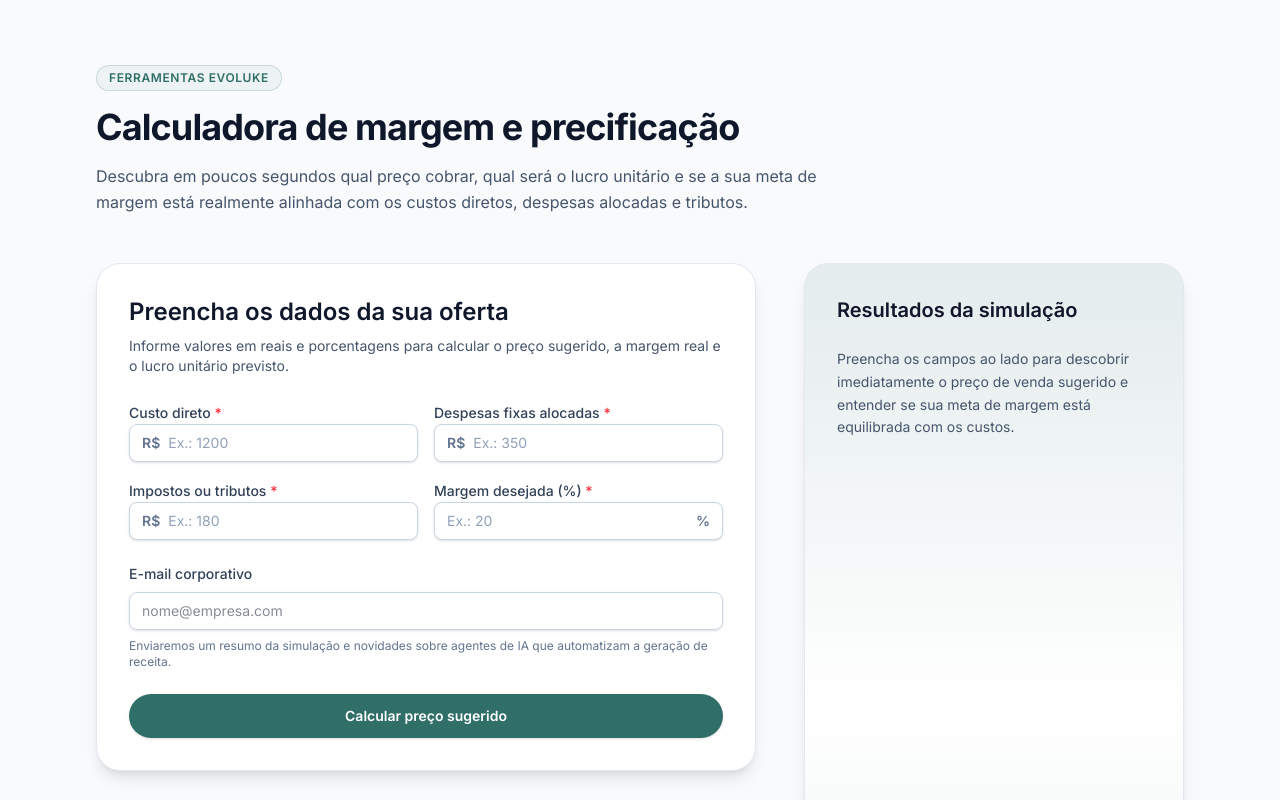
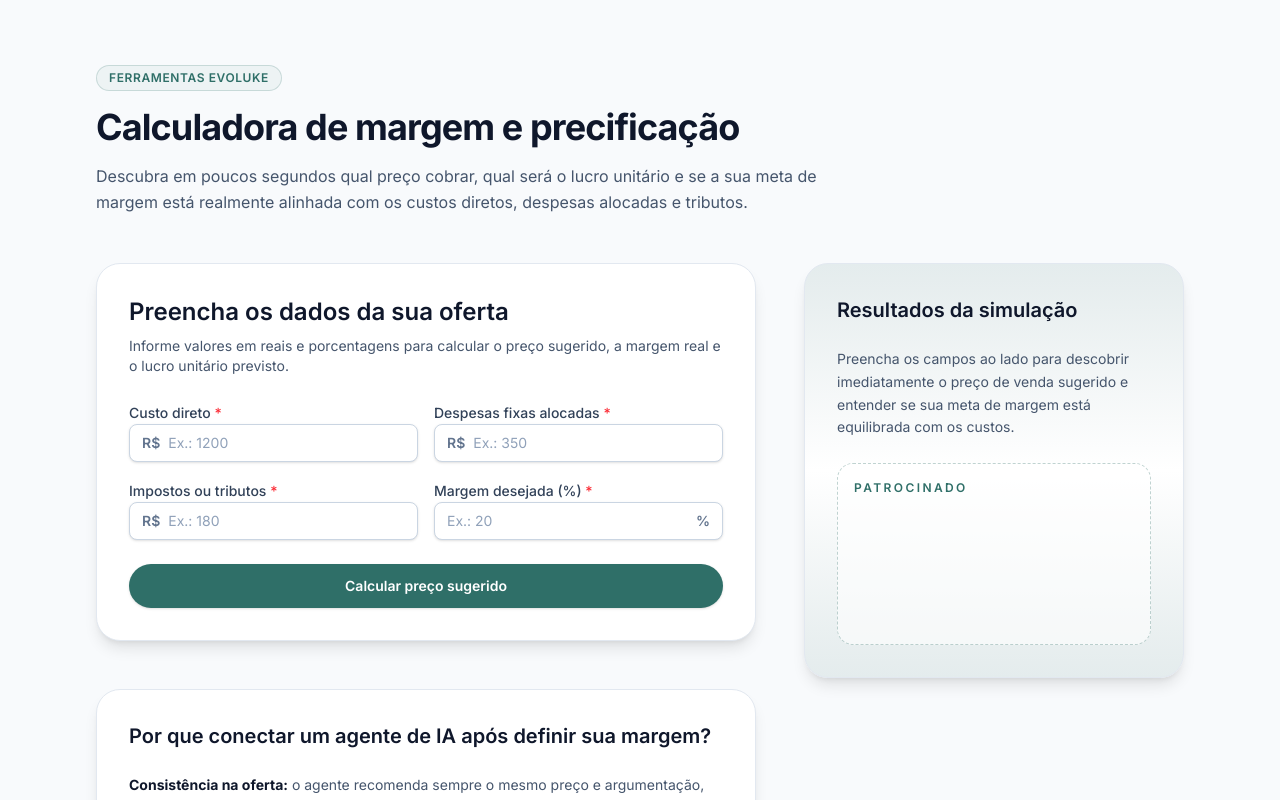
Before and after one commit to Evoluke/agent-plugandplay, a Next.js app: page /tools/calculadora-margem in a window 1280 px wide. Shown: the top 800 px of the page. Built offline with nearby package versions, Linux system fonts and the light colour scheme; no server answers.

Commit message:
refactor: simplify margin calculator experience

```diff
--- a/src/app/api/tools/leads/route.ts
+++ /dev/null
@@ -1,51 +0,0 @@
-import { NextResponse } from "next/server";
-import { z } from "zod";
-
-import { supabaseadmin } from "@/lib/supabaseAdmin";
-
-const leadSchema = z.object({
-  email: z.string({ required_error: "Informe um e-mail válido." }).email("Informe um e-mail válido."),
-  toolSlug: z.string().min(1, "Informe a ferramenta."),
-  payload: z.object({
-    directCost: z.number().min(0, "Custo direto deve ser positivo."),
-    allocatedExpenses: z.number().min(0, "Despesas alocadas devem ser positivas."),
-    taxes: z.number().min(0, "Impostos devem ser positivos."),
-    desiredMargin: z.number().min(0, "Margem deve ser positiva."),
-  }),
-});
-
-export async function POST(request: Request) {
-  try {
-    const body = await request.json();
-    const parsed = leadSchema.safeParse(body);
-
-    if (!parsed.success) {
-      const message = parsed.error.errors[0]?.message ?? "Dados inválidos.";
-      return NextResponse.json({ error: message }, { status: 400 });
-    }
-
-    const { email, toolSlug, payload } = parsed.data;
-
-    const { error } = await supabaseadmin.from("tool_leads").insert({
-      email,
-      tool_slug: toolSlug,
-      payload,
-    });
-
-    if (error) {
-      console.error("Erro ao salvar lead de ferramenta:", error);
-      return NextResponse.json(
-        { error: "Não foi possível salvar seus dados agora. Tente novamente em instantes." },
-        { status: 500 },
-      );
-    }
-
-    return NextResponse.json({ success: true });
-  } catch (error) {
-    console.error("Erro inesperado ao registrar lead de ferramenta:", error);
-    return NextResponse.json(
-      { error: "Não foi possível processar sua solicitação." },
-      { status: 500 },
-    );
-  }
-}
--- a/src/app/tools/calculadora-margem/CalculatorClient.tsx
+++ b/src/app/tools/calculadora-margem/CalculatorClient.tsx
@@ -1,6 +1,7 @@
 "use client";
 
-import { FormEvent, useMemo, useState } from "react";
+import Script from "next/script";
+import { FormEvent, useEffect, useState } from "react";
 
 const currencyFormatter = new Intl.NumberFormat("pt-BR", {
   style: "currency",
@@ -21,19 +22,15 @@ type CalculatorResult = {
   totalCost: number;
 };
 
-type LeadStatus = "idle" | "saving" | "saved" | "error";
-
 export default function CalculatorClient() {
   const [directCost, setDirectCost] = useState("");
   const [allocatedExpenses, setAllocatedExpenses] = useState("");
   const [taxes, setTaxes] = useState("");
   const [desiredMargin, setDesiredMargin] = useState("");
-  const [email, setEmail] = useState("");
   const [error, setError] = useState<string | null>(null);
   const [result, setResult] = useState<CalculatorResult | null>(null);
-  const [leadStatus, setLeadStatus] = useState<LeadStatus>("idle");
 
-  const handleSubmit = async (event: FormEvent<HTMLFormElement>) => {
+  const handleSubmit = (event: FormEvent<HTMLFormElement>) => {
     event.preventDefault();
     setError(null);
 
@@ -41,11 +38,6 @@ export default function CalculatorClient() {
     const parsedAllocatedExpenses = parseLocaleNumber(allocatedExpenses);
     const parsedTaxes = parseLocaleNumber(taxes);
     const parsedMargin = parseLocaleNumber(desiredMargin);
-
-    if (!email || !isValidEmail(email)) {
-      setError("Informe um e-mail corporativo válido para receber o resumo da ferramenta.");
-      return;
-    }
 
     if ([parsedDirectCost, parsedAllocatedExpenses, parsedTaxes, parsedMargin].some((value) => value === null)) {
       setError("Preencha todos os campos com valores numéricos válidos.");
@@ -86,60 +78,11 @@ export default function CalculatorClient() {
     };
 
     setResult(newResult);
-
-    try {
-      setLeadStatus("saving");
-      const response = await fetch("/api/tools/leads", {
-        method: "POST",
-        headers: {
-          "Content-Type": "application/json",
-        },
-        body: JSON.stringify({
-          email,
-          toolSlug: "calculadora-margem",
-          payload: {
-            directCost: direct,
-            allocatedExpenses: expenses,
-            taxes: totalTaxes,
-            desiredMargin: margin,
-          },
-        }),
-      });
-
-      if (!response.ok) {
-        const data = (await response.json().catch(() => null)) as { error?: string } | null;
-        console.error("Falha ao salvar lead da ferramenta:", data?.error);
-        setLeadStatus("error");
-        return;
-      }
-
-      setLeadStatus("saved");
-    } catch (saveError) {
-      console.error("Erro ao registrar lead da ferramenta", saveError);
-      setLeadStatus("error");
-    }
   };
 
-  const emailFeedback = useMemo(() => {
-    if (leadStatus === "saving") {
-      return "Salvando seu contato...";
-    }
-
-    if (leadStatus === "saved") {
-      return "Tudo certo! Enviaremos novidades sobre novas ferramentas e agentes de IA.";
-    }
-
-    if (leadStatus === "error") {
-      return "Não conseguimos salvar seu contato agora. Seus resultados foram calculados mesmo assim.";
-    }
-
-    return null;
-  }, [leadStatus]);
-
   return (
-    <div className="grid gap-12 lg:grid-cols-[minmax(0,1fr)_380px]">
-      <section className="space-y-8">
-        <div className="rounded-3xl border border-slate-200 bg-white p-8 shadow-lg">
+    <div className="flex flex-col gap-12 lg:grid lg:grid-cols-[minmax(0,1fr)_380px] lg:items-start">
+      <section className="rounded-3xl border border-slate-200 bg-white p-8 shadow-lg lg:col-start-1 lg:row-start-1">
           <form className="space-y-6" onSubmit={handleSubmit} noValidate>
             <div>
               <h2 className="text-2xl font-semibold text-slate-900">Preencha os dados da sua oferta</h2>
@@ -183,62 +126,18 @@ export default function CalculatorClient() {
               />
             </div>
 
-            <div className="grid gap-2">
-              <label className="text-sm font-medium text-slate-700" htmlFor="email">
-                E-mail corporativo
-              </label>
-              <input
-                id="email"
-                name="email"
-                type="email"
-                inputMode="email"
-                required
-                className="w-full rounded-lg border border-slate-300 px-3 py-2 text-sm shadow-sm transition focus:border-primary focus:outline-none focus:ring-2 focus:ring-primary/20"
-                placeholder="nome@empresa.com"
-                value={email}
-                onChange={(event) => setEmail(event.target.value)}
-              />
-              <p className="text-xs text-slate-500">
-                Enviaremos um resumo da simulação e novidades sobre agentes de IA que automatizam a geração de receita.
-              </p>
-            </div>
-
             {error && <p className="rounded-lg border border-red-200 bg-red-50 px-3 py-2 text-sm text-red-700">{error}</p>}
-
-            {emailFeedback && !error && (
-              <p className="rounded-lg border border-primary/30 bg-primary/10 px-3 py-2 text-sm text-primary">{emailFeedback}</p>
-            )}
 
             <button
               type="submit"
               className="inline-flex w-full items-center justify-center rounded-full bg-primary px-6 py-3 text-sm font-semibold text-white shadow transition hover:bg-primary/90 focus-visible:outline-none focus-visible:ring-2 focus-visible:ring-primary/50 focus-visible:ring-offset-2"
-              disabled={leadStatus === "saving"}
             >
-              {leadStatus === "saving" ? "Calculando..." : "Calcular preço sugerido"}
+              Calcular preço sugerido
             </button>
           </form>
-        </div>
-
-        <div className="space-y-6 rounded-3xl border border-slate-200 bg-white p-8 shadow-lg">
-          <h2 className="text-xl font-semibold text-slate-900">Por que conectar um agente de IA após definir sua margem?</h2>
-          <ul className="space-y-4 text-sm leading-relaxed text-slate-600">
-            <li>
-              <strong className="text-slate-900">Consistência na oferta:</strong> o agente recomenda sempre o mesmo preço e argumentação, reduzindo descontos improvisados.
-            </li>
-            <li>
-              <strong className="text-slate-900">Coleta de dados automatizada:</strong> ele captura volume, prazo e objeções, alimentando o CRM e validando sua estratégia de margens.
-            </li>
-            <li>
-              <strong className="text-slate-900">Escala sem novos vendedores:</strong> campanhas e landing pages ganham atendimento imediato 24/7, mantendo a margem definida.
-            </li>
-            <li>
-              <strong className="text-slate-900">Integração total com Evoluke:</strong> o agente agenda reuniões, envia propostas no formato correto e registra oportunidades qualificadas.
-            </li>
-          </ul>
-        </div>
       </section>
 
-      <aside className="space-y-6 rounded-3xl border border-slate-200 bg-gradient-to-b from-primary/10 via-white to-primary/10 p-8 shadow-lg">
+      <aside className="space-y-6 rounded-3xl border border-slate-200 bg-gradient-to-b from-primary/10 via-white to-primary/10 p-8 shadow-lg lg:col-start-2 lg:row-span-2">
         <h2 className="text-xl font-semibold text-slate-900">Resultados da simulação</h2>
         {result ? (
           <dl className="space-y-4 text-sm">
@@ -260,7 +159,30 @@ export default function CalculatorClient() {
             </p>
           </div>
         )}
+
+        <div className="rounded-2xl border border-dashed border-primary/30 bg-white/60 p-4">
+          <p className="mb-3 text-xs font-semibold uppercase tracking-[0.2em] text-primary">Patrocinado</p>
+          <GoogleAdsenseBanner />
+        </div>
       </aside>
+
+      <section className="space-y-6 rounded-3xl border border-slate-200 bg-white p-8 shadow-lg lg:col-start-1 lg:row-start-2">
+        <h2 className="text-xl font-semibold text-slate-900">Por que conectar um agente de IA após definir sua margem?</h2>
+        <ul className="space-y-4 text-sm leading-relaxed text-slate-600">
+          <li>
+            <strong className="text-slate-900">Consistência na oferta:</strong> o agente recomenda sempre o mesmo preço e argumentação, reduzindo descontos improvisados.
+          </li>
+          <li>
+            <strong className="text-slate-900">Coleta de dados automatizada:</strong> ele captura volume, prazo e objeções, alimentando o CRM e validando sua estratégia de margens.
+          </li>
+          <li>
+            <strong className="text-slate-900">Escala sem novos vendedores:</strong> campanhas e landing pages ganham atendimento imediato 24/7, mantendo a margem definida.
+          </li>
+          <li>
+            <strong className="text-slate-900">Integração total com Evoluke:</strong> o agente agenda reuniões, envia propostas no formato correto e registra oportunidades qualificadas.
+          </li>
+        </ul>
+      </section>
     </div>
   );
 }
@@ -270,10 +192,6 @@ function parseLocaleNumber(value: string): number | null {
   const normalized = value.replace(/\./g, "").replace(/,/g, ".");
   const parsed = Number(normalized);
   return Number.isFinite(parsed) ? parsed : null;
-}
-
-function isValidEmail(value: string) {
-  return /.+@.+\..+/.test(value);
 }
 
 type InputFieldProps = {
@@ -322,3 +240,42 @@ function ResultRow({ label, value, highlight }: ResultRowProps) {
     </div>
   );
 }
+
+declare global {
+  interface Window {
+    adsbygoogle?: { push: (args: Record<string, unknown>) => void }[];
+  }
+}
+
+function GoogleAdsenseBanner() {
+  useEffect(() => {
+    if (typeof window === "undefined") {
+      return;
+    }
+
+    try {
+      (window.adsbygoogle = window.adsbygoogle || []).push({});
+    } catch (error) {
+      console.error("Erro ao carregar anúncio do Google Ads", error);
+    }
+  }, []);
+
+  return (
+    <>
+      <Script
+        id="adsbygoogle-tools-calculator"
+        strategy="afterInteractive"
+        src="https://pagead2.googlesyndication.com/pagead/js/adsbygoogle.js?client=ca-pub-0000000000000000"
+        crossOrigin="anonymous"
+      />
+      <ins
+        className="adsbygoogle block w-full"
+        style={{ display: "block", minHeight: "120px" }}
+        data-ad-client="ca-pub-0000000000000000"
+        data-ad-slot="1234567890"
+        data-ad-format="auto"
+        data-full-width-responsive="true"
+      />
+    </>
+  );
+}
```
Also changed, not shown: 2 other files (tests, documents, lock files or other folders).
